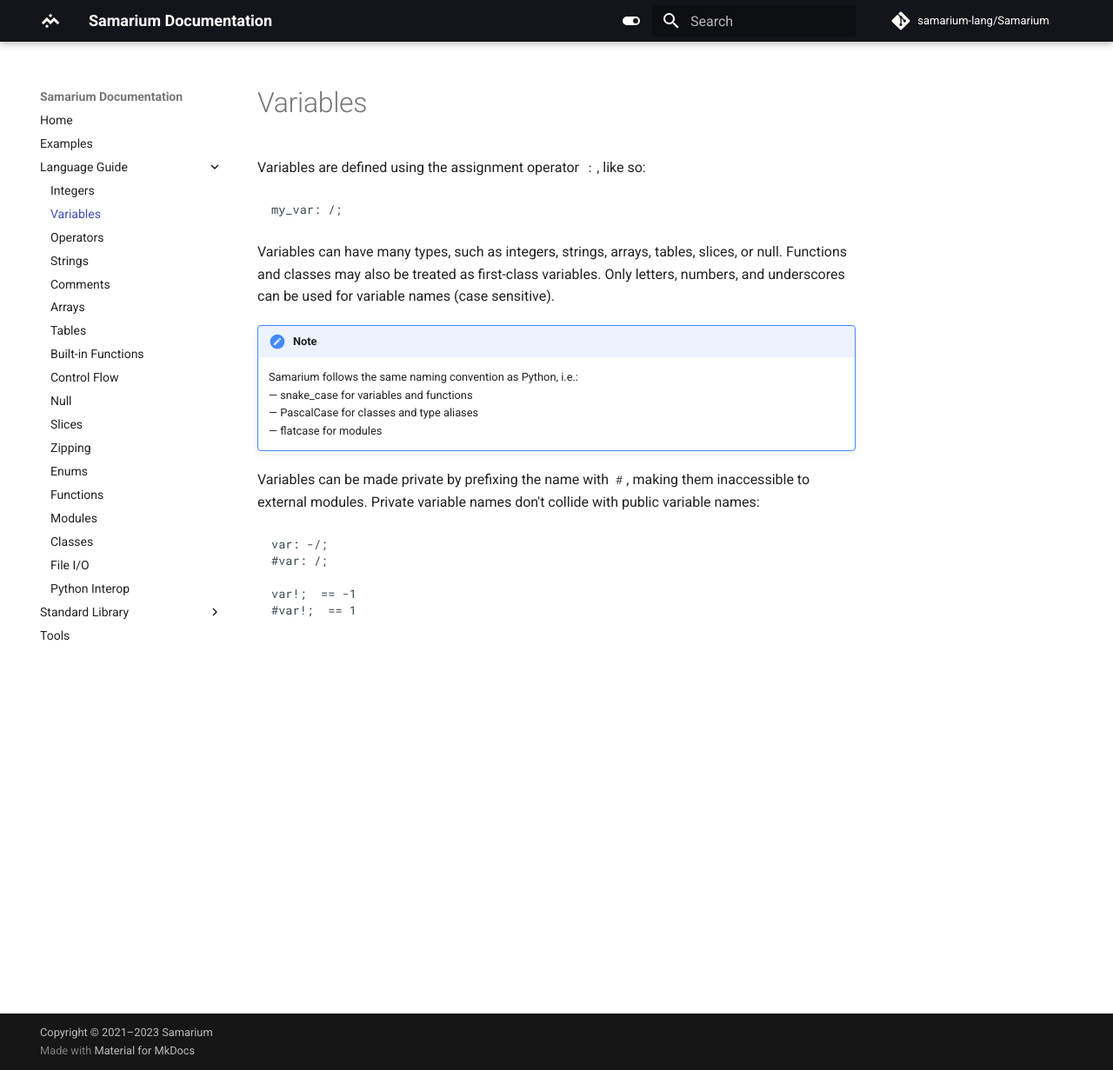
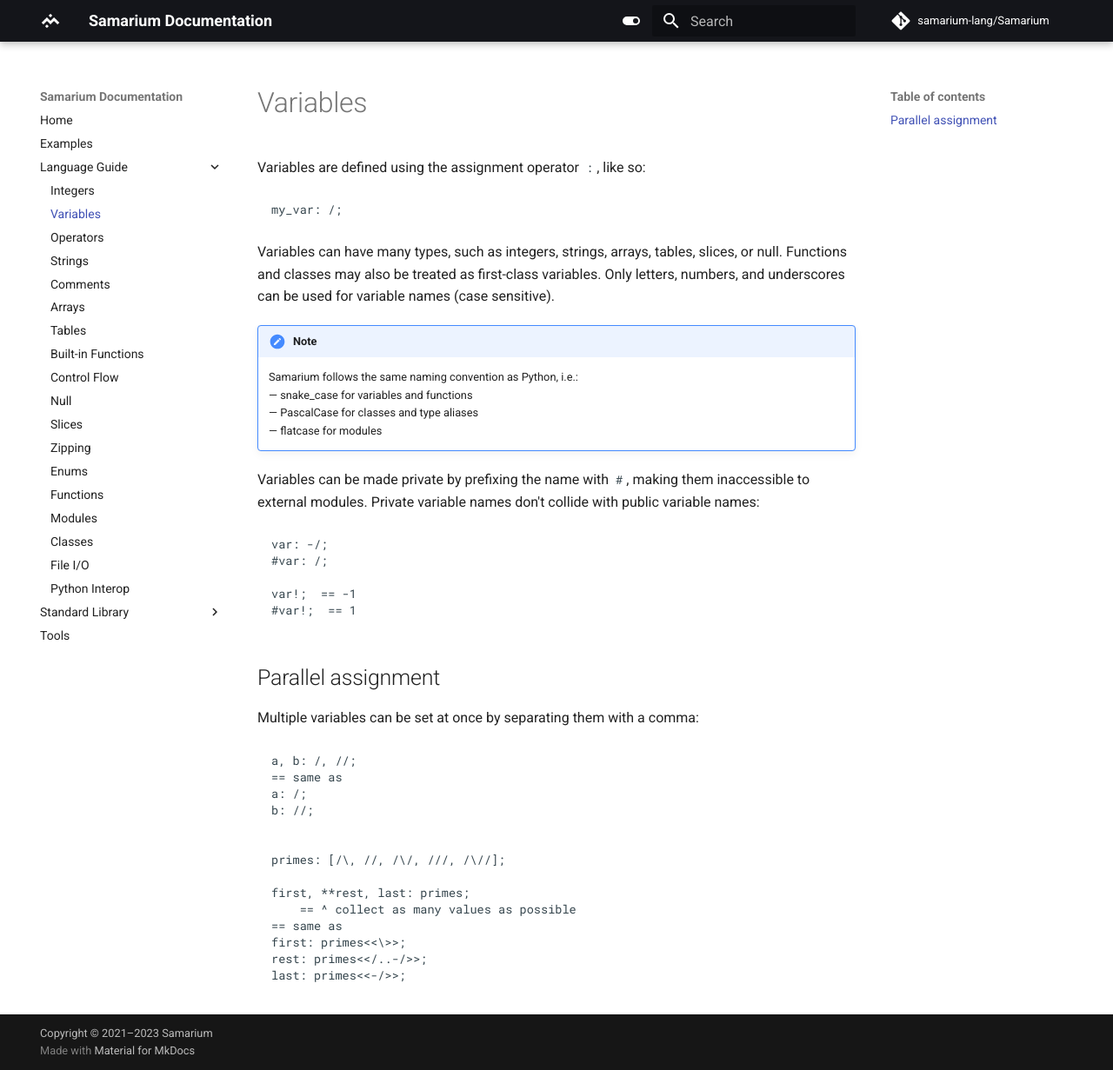
Before and after one commit to samarium-lang/Samarium, an MkDocs documentation site: the page built from docs/variables.md, in a window 1280 px wide and 1231 px high. Shown: the whole window at 87% size. Built offline with MkDocs 1.6.1 and Material for MkDocs 9.7.7, drawn with Linux system fonts in a browser that asks for light colours; comment, search, counter and statistics services are not loaded.

Commit message:
(docs) Added parallel assignment

````diff
--- a/docs/variables.md
+++ b/docs/variables.md
@@ -25,3 +25,24 @@
 var!;  == -1
 #var!;  == 1
 ```
+
+
+## Parallel assignment
+
+Multiple variables can be set at once by separating them with a comma:
+```sm
+a, b: /, //;
+== same as
+a: /;
+b: //;
+
+
+primes: [/\, //, /\/, ///, /\//];
+
+first, **rest, last: primes;
+    == ^ collect as many values as possible
+== same as
+first: primes<<\>>;
+rest: primes<</..-/>>;
+last: primes<<-/>>;
+```
````
